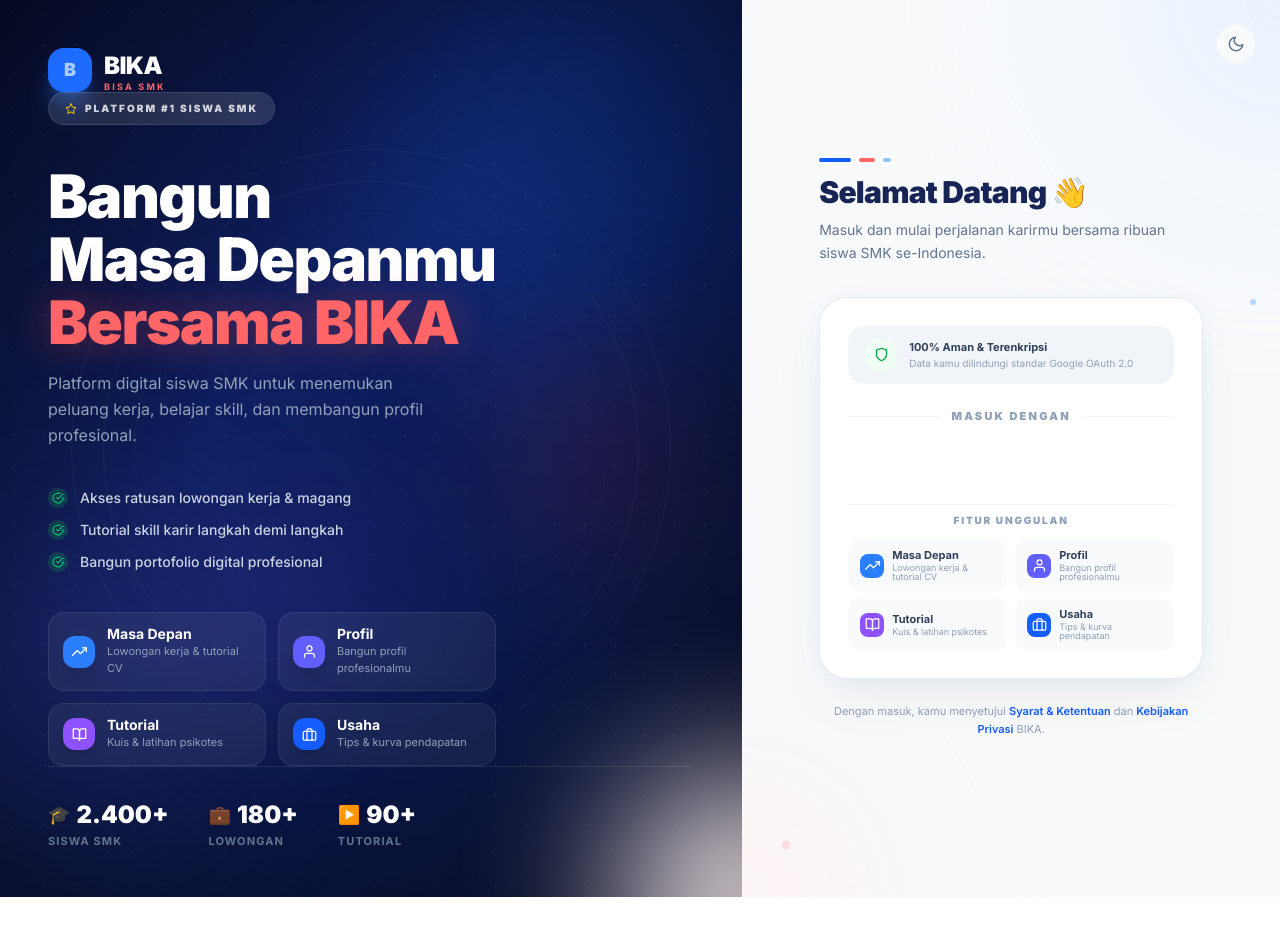
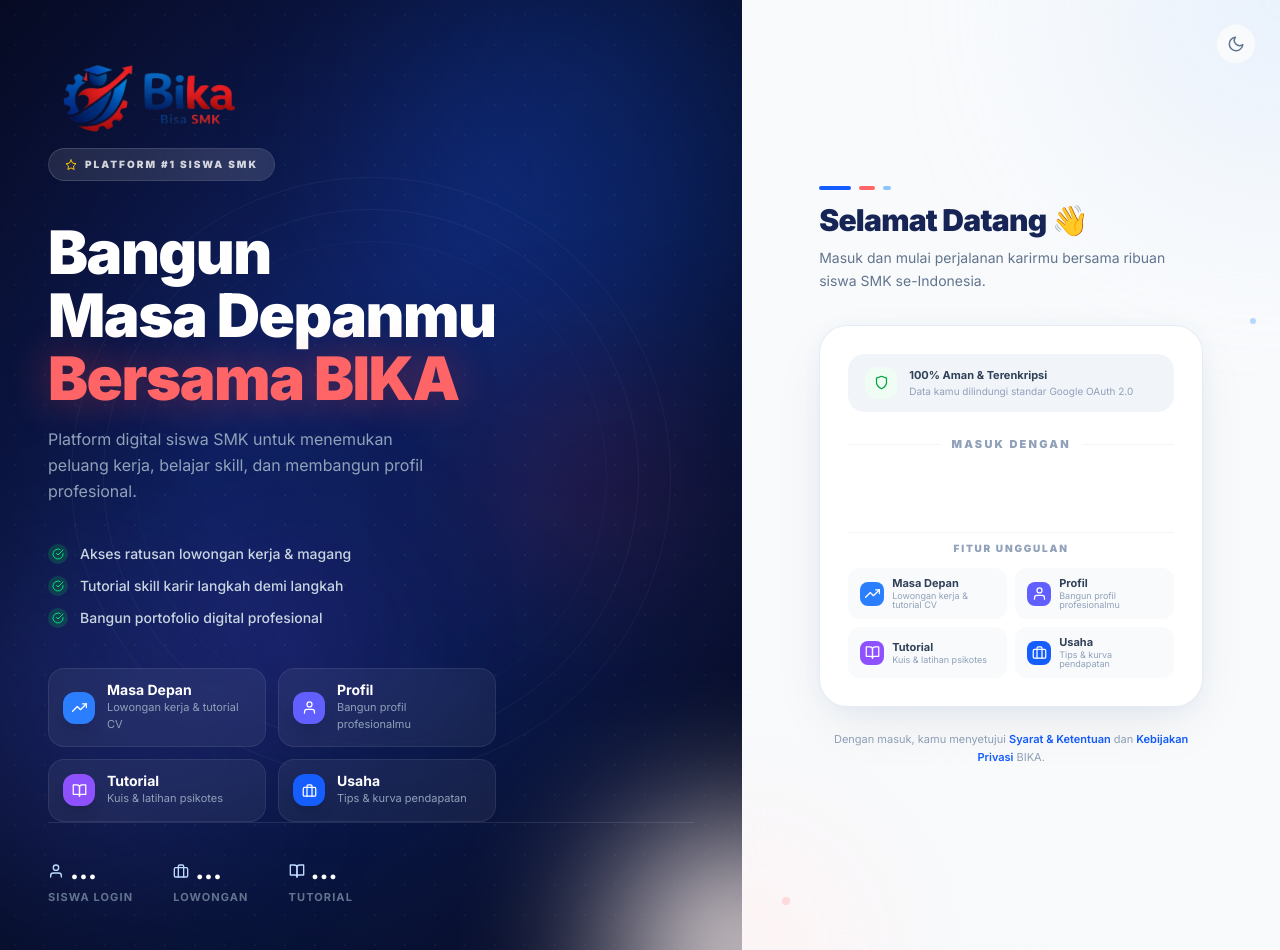
Before and after one commit to Aldi12221/BIKA, a React (Vite) app in the folder frontend/: page /login in a window 1280 px wide. Shown: the top 950 px of the page. Before the commit the page ends 897 px from the top, so only its background shows below. Built offline with nearby package versions, Linux system fonts and the light colour scheme; no server answers.

Commit message:
"Empat setengah tahun saya difitnah, saya diam. Empat setengah tahun saya dijelek-jelekin, saya diam. Dihujat-hujat, dihina-hina, saya diam. Tetapi hari ini di Yogyakarta, saya sampaikan, saya akan lawan!"

```diff
--- a/frontend/src/pages/LoginPage.jsx
+++ b/frontend/src/pages/LoginPage.jsx
@@ -20,17 +20,19 @@
   { icon: <FiBriefcase size={15} />, title: 'Usaha', desc: 'Tips & kurva pendapatan', color: 'bg-blue-600' },
 ];
 
-const stats = [
-  { label: 'Siswa SMK', value: '2.400+', icon: '🎓' },
-  { label: 'Lowongan', value: '180+', icon: '💼' },
-  { label: 'Tutorial', value: '90+', icon: '▶️' },
-];
-
 const benefits = [
   'Akses ratusan lowongan kerja & magang',
   'Tutorial skill karir langkah demi langkah',
   'Bangun portofolio digital profesional',
 ];
+
+const numberFormatter = new Intl.NumberFormat('id-ID');
+
+const defaultLoginStats = {
+  totalUsersLoggedIn: null,
+  totalLowongan: null,
+  totalTutorial: null,
+};
 
 function buildLocalUserFromGoogle(decoded) {
   return {
@@ -59,10 +61,44 @@
   const [isLoading, setIsLoading] = useState(false);
   const [mounted, setMounted] = useState(false);
   const [hoveredFeature, setHoveredFeature] = useState(null);
+  const [loginStats, setLoginStats] = useState(defaultLoginStats);
 
   useEffect(() => {
     const t = setTimeout(() => setMounted(true), 60);
     return () => clearTimeout(t);
+  }, []);
+
+  useEffect(() => {
+    let active = true;
+
+    const toCountOrNull = (value) => {
+      const parsed = Number(value);
+      if (!Number.isFinite(parsed) || parsed < 0) return null;
+      return Math.floor(parsed);
+    };
+
+    const loadLoginStats = async () => {
+      try {
+        const response = await api.getLoginStats();
+        if (!active) return;
+
+        setLoginStats({
+          totalUsersLoggedIn: toCountOrNull(response?.totalUsersLoggedIn),
+          totalLowongan: toCountOrNull(response?.totalLowongan),
+          totalTutorial: toCountOrNull(response?.totalTutorial),
+        });
+      } catch {
+        if (!active) return;
+      }
+    };
+
+    loadLoginStats();
+    const intervalId = setInterval(loadLoginStats, 30000);
+
+    return () => {
+      active = false;
+      clearInterval(intervalId);
+    };
   }, []);
 
   // Returns animation style only after mount — uses 'fill: both' so opacity
@@ -71,6 +107,18 @@
     mounted
       ? { animation: `${name} 0.75s ${delay}s cubic-bezier(0.16,1,0.3,1) both` }
       : {};
+
+  const formatStat = (value) => (
+    typeof value === 'number'
+      ? numberFormatter.format(value)
+      : '...'
+  );
+
+  const stats = [
+    { label: 'Siswa Login', value: formatStat(loginStats.totalUsersLoggedIn), icon: <FiUser size={16} /> },
+    { label: 'Lowongan', value: formatStat(loginStats.totalLowongan), icon: <FiBriefcase size={16} /> },
+    { label: 'Tutorial', value: formatStat(loginStats.totalTutorial), icon: <FiBookOpen size={16} /> },
+  ];
 
   const finishLogin = (userData) => {
     loginUser(userData);
@@ -149,15 +197,11 @@
           style={anim('slide-in-left', 0)}
         >
           <div className="relative">
-            <div className="w-11 h-11 bg-blue-600 rounded-2xl flex items-center justify-center font-black text-white text-lg shadow-xl shadow-blue-500/40">
-              B
-            </div>
             {/* Pulse ring */}
             <div className="absolute inset-0 rounded-2xl bg-blue-500/40" style={{ animation: 'pulse-ring 2.5s ease-out infinite' }} />
           </div>
           <div className="leading-none">
-            <p className="text-2xl font-black text-white tracking-tight">BIKA</p>
-            <p className="text-[9px] font-bold text-red-400 uppercase tracking-[0.25em]">Bisa SMK</p>
+            <img src="/src/assets/loog.svg" alt="logo bika" className="h-25" />
           </div>
         </div>
 
@@ -256,7 +300,7 @@
           {stats.map((s) => (
             <div key={s.label} className="group cursor-default">
               <div className="flex items-center gap-1.5">
-                <span className="text-lg">{s.icon}</span>
+                <span className="text-blue-200 group-hover:text-blue-100 transition-colors duration-300">{s.icon}</span>
                 <p className="text-2xl font-black text-white group-hover:text-blue-300 transition-colors duration-300">{s.value}</p>
               </div>
               <p className="text-[11px] text-slate-500 uppercase tracking-widest font-bold mt-0.5">{s.label}</p>
--- a/frontend/src/utils/api.js
+++ b/frontend/src/utils/api.js
@@ -19,6 +19,9 @@
   // ===== Contents =====
   getContents: (kategori) =>
     fetch(`${API_BASE}/contents/${kategori}`).then(r => r.json()),
+
+  getLoginStats: () =>
+    fetch(`${API_BASE}/stats/login`).then(r => r.json()),
 
   createContent: (data) =>
     fetch(`${API_BASE}/contents`, {
```
Also changed, not shown: 2 other files (tests, documents, lock files or other folders).
